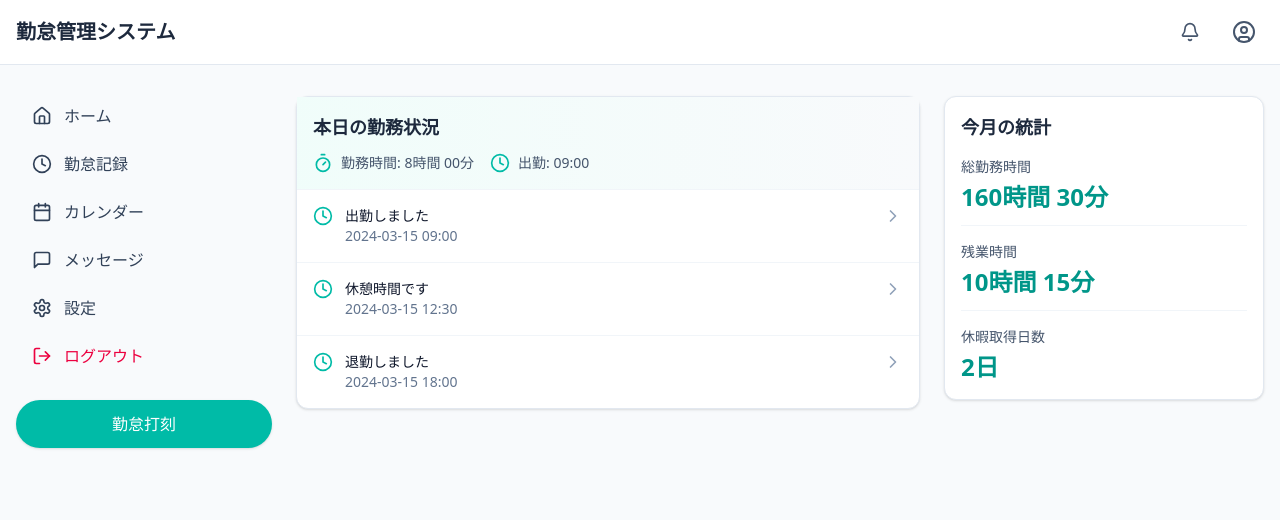
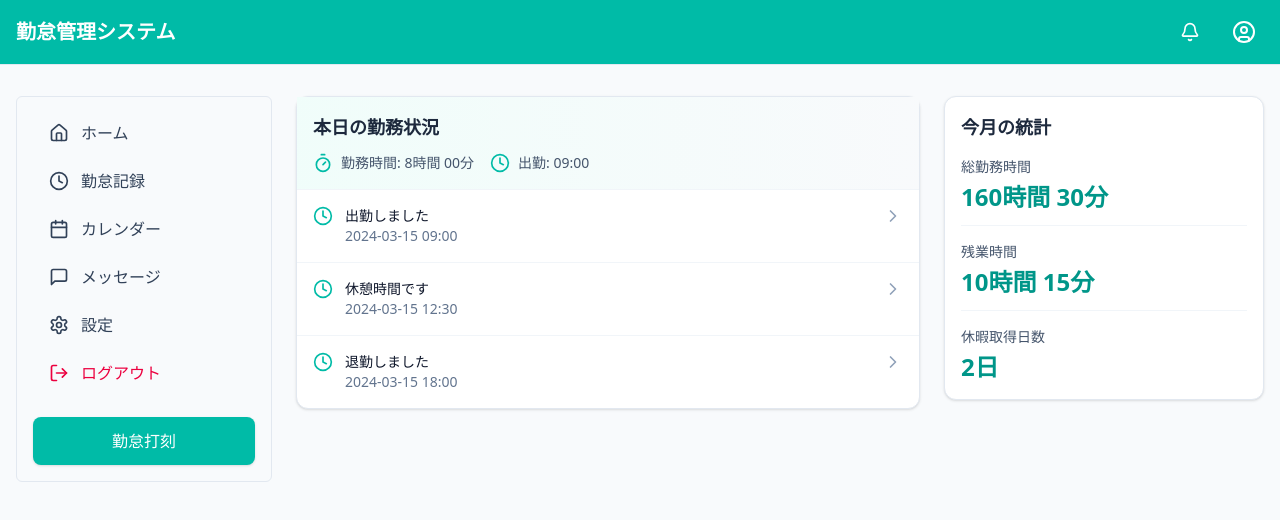
Before and after one commit to mshrynzw/kintai_nextjs_frontend, a Next.js app: page / in a window 1280 px wide. Shown: the top 520 px of the page. Built offline with nearby package versions, Linux system fonts and the light colour scheme.

Commit message:
Edit Design

```diff
--- a/app/page.tsx
+++ b/app/page.tsx
@@ -10,7 +10,7 @@ export default function Page() {
   return (
     <div className="min-h-screen bg-slate-50">
       {/* Navi */}
-      <header className="bg-white border-b border-slate-200 fixed top-0 w-full z-30">
+      <header className="bg-teal-500 border-b border-slate-200 fixed top-0 w-full z-30">
         <div className="container mx-auto px-4 py-3">
           <Header/>
         </div>
--- a/components/common/Button.tsx
+++ b/components/common/Button.tsx
@@ -2,7 +2,7 @@ import React from "react"
 
 const Button =()=>{
   return (
-    <button className="w-full bg-teal-500 text-white rounded-full py-3 px-4 font-medium hover:bg-teal-600 transition-colors shadow-sm">
+    <button className="w-full bg-teal-500 text-white rounded-lg py-3 px-4 font-medium hover:bg-teal-600 transition-colors shadow-sm">
       勤怠打刻
     </button>
   );
--- a/components/layout/Header.tsx
+++ b/components/layout/Header.tsx
@@ -14,16 +14,16 @@ const Header = () => {
           onClick={() => handleIsMenuToggle(!isMenuOpen)}
           className="p-2 -ml-2 mr-2 hover:bg-slate-100 rounded-full lg:hidden"
         >
-          {isMenuOpen ? <X className="w-6 h-6 text-slate-600"/> : <Menu className="w-6 h-6 text-slate-600"/>}
+          {isMenuOpen ? <X className="w-6 h-6 text-white"/> : <Menu className="w-6 h-6 text-white"/>}
         </button>
-        <h1 className="text-xl font-bold text-slate-800">勤怠管理システム</h1>
+        <h1 className="text-xl font-bold text-white">勤怠管理システム</h1>
       </div>
       <div className="flex items-center space-x-4">
-        <button className="p-2 hover:bg-slate-100 rounded-full">
-          <Bell className="w-5 h-5 text-slate-600"/>
+        <button className="p-2 rounded-full hover:bg-teal-600 hover:shadow transition-colors">
+          <Bell className="w-5 h-5 text-white"/>
         </button>
-        <button className="flex items-center space-x-2 p-2 hover:bg-slate-100 rounded-full">
-          <UserCircle className="w-6 h-6 text-slate-600"/>
+        <button className="flex items-center space-x-2 p-2 rounded-full hover:bg-teal-600 hover:shadow transition-colors">
+          <UserCircle className="w-6 h-6 text-white"/>
         </button>
       </div>
     </div>
--- a/components/layout/Navi.tsx
+++ b/components/layout/Navi.tsx
@@ -4,7 +4,7 @@ import Button from "@/components/common/Button"
 
 const Navi = () => {
   return (
-    <div className="flex flex-col h-full">
+    <div className="flex flex-col h-full p-4 border rounded-md border-slate-200">
       <ul className="space-y-2">
         <li>
           <a href="#"
```
